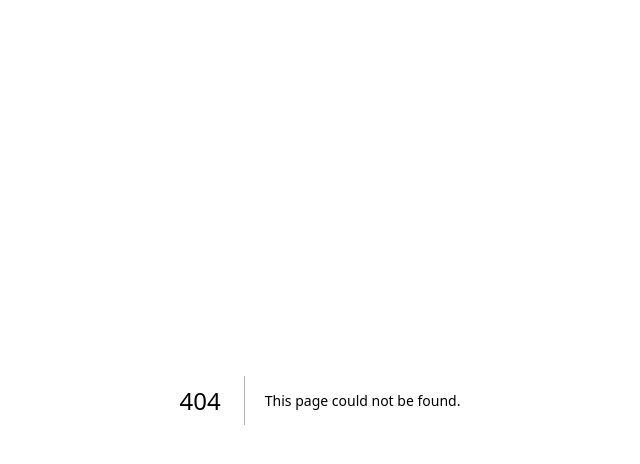
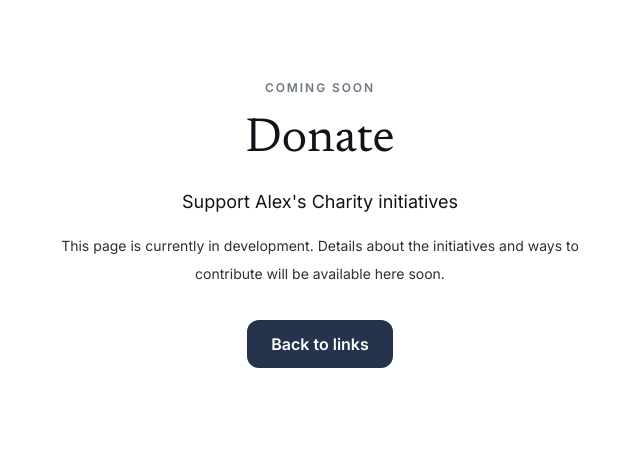
Before and after one commit to maninawild/alex-lindholm-site, a Next.js app: page /donate in a window 1280 px wide. Before the commit this address had no page. Shown: the top 464 px of the page, without its empty margins (320-960 px from the left). Built offline with nearby package versions, Linux system fonts and the light colour scheme.

Commit message:
Add Donate coming-soon page for charity initiatives

```diff
--- /dev/null
+++ b/app/donate/page.tsx
@@ -0,0 +1,23 @@
+import type { Metadata } from "next";
+import Link from "next/link";
+
+export const metadata: Metadata = {
+  title: "Donate",
+  description: "Support Alex's Charity initiatives",
+  alternates: { canonical: "/donate" },
+  robots: { index: false, follow: true },
+};
+
+export default function DonatePage() {
+  return (
+    <main className="min-h-screen bg-paper px-5 py-20 text-ink">
+      <div className="mx-auto max-w-xl text-center">
+        <p className="text-xs font-semibold uppercase tracking-[0.16em] text-bluegray">Coming soon</p>
+        <h1 className="mt-5 font-serif text-5xl">Donate</h1>
+        <p className="mt-6 text-lg">Support Alex&apos;s Charity initiatives</p>
+        <p className="mt-4 text-sm leading-7 text-graphite">This page is currently in development. Details about the initiatives and ways to contribute will be available here soon.</p>
+        <Link href="/links" className="mt-8 inline-block rounded-xl bg-[#25334D] px-6 py-3 font-semibold text-white transition hover:bg-[#354968]">Back to links</Link>
+      </div>
+    </main>
+  );
+}
```
